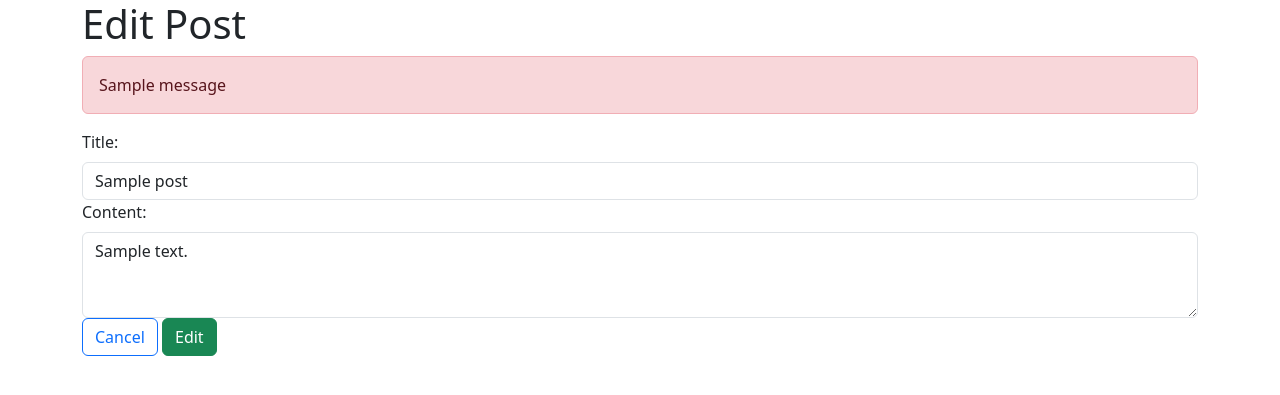
After one commit to spencerTaira/blogly, a Flask app: page /posts/1/edit in a window 1280 px wide. The commit adds this page. Shown: the top 395 px of the page. Run offline with Flask 3, Linux system fonts and the light colour scheme; tables that the repository leaves empty hold one stand-in row (values such as "Sample post"); one stand-in notice (Sample message) is shown.

Commit message:
added edit post functionality, shows the edit post form

```diff
--- a/flask-blogly/app.py
+++ b/flask-blogly/app.py
@@ -56,8 +56,9 @@ def show_user_profile(user_id):
     """Shows the users profile, options to edit info and delete profile"""
 
     user = User.query.get_or_404(user_id)
+    posts = Post.query.filter(Post.user_id == user_id)
 
-    return render_template('user_profile.html', user=user)
+    return render_template('user_profile.html', user=user, posts=posts)
 
 
 @app.get('/users/<int:user_id>/edit')
@@ -95,12 +96,14 @@ def delete_user(user_id):
     flash("User has been deleted!")
     return redirect('/users')
 
+
 @app.get('/users/<int:user_id>/posts/new')
 def show_post_form(user_id):
     """ Render post form html """
 
     user = User.query.get(user_id)
     return render_template('new_post_form.html', user=user)
+
 
 @app.post('/users/<int:user_id>/posts/new')
 def add_new_post(user_id):
@@ -129,3 +132,17 @@ def add_new_post(user_id):
     db.session.commit()
 
     return redirect(f'/users/{user_id}')
+
+
+@app.get('/posts/<int:post_id>')
+def view_post(post_id):
+    post = Post.query.get(post_id)
+
+    return render_template('post_detail.html', post=post)
+
+
+@app.get('/posts/<int:post_id>/edit')
+def show_edit_post_form(post_id):
+    post = Post.query.get(post_id)
+
+    return render_template('edit_post.html', post=post)
--- a/flask-blogly/models.py
+++ b/flask-blogly/models.py
@@ -39,6 +39,8 @@ class User(db.Model):
     def get_full_name(self):
         return f'{self.first_name} {self.last_name}'
 
+    # .posts to navigate to posts because of backref
+
 
 class Post(db.Model):
     """Post Class"""
@@ -58,3 +60,4 @@ class Post(db.Model):
     user_id = db.Column(db.Integer,
                         db.ForeignKey('users.id'),
                         nullable=False)
+    user = db.relationship('User', backref='posts')
--- /dev/null
+++ b/flask-blogly/templates/edit_post.html
@@ -0,0 +1,34 @@
+{% extends 'base.html' %}
+
+{% block title %}
+Edit Post
+{% endblock %}
+
+{% block content %}
+
+<h1>Edit Post</h1>
+
+{% for msg in get_flashed_messages() %}
+<div class="alert alert-danger">{{msg}}</div>
+{% endfor %}
+
+<div>
+  <form>
+
+    <label for="title" class="form-label">Title:</label>
+    <input type="text" id="title" name="title" value="{{post.title}}" class="form-control">
+
+    <label for="content" class="form-label">Content:</label>
+    <!-- <input type="text" id="content" name="content" class="form-control"> -->
+    <textarea class="form-control" id="content" name="content" rows="3">{{post.content}}</textarea>
+
+
+
+    <input type="submit" name="cancel" class="btn btn-outline-primary" value="Cancel"
+      formaction="/users/{{post.user_id}}">
+    <input type="submit" name="edit" class="btn btn-success" value="Edit" formaction="/posts/{{post.id}}/edit"
+      formmethod="POST">
+  </form>
+</div>
+
+{% endblock %}
--- a/flask-blogly/tests.py
+++ b/flask-blogly/tests.py
@@ -1,7 +1,7 @@
 from unittest import TestCase
 
 from app import app, db
-from models import User
+from models import User, connect_db
 
 # Let's configure our app to use a different database for tests
 app.config['SQLALCHEMY_DATABASE_URI'] = "postgresql:///blogly_test"
@@ -16,6 +16,7 @@ app.config['DEBUG_TB_HOSTS'] = ['dont-show-debug-toolbar']
 # once for all tests --- in each test, we'll delete the data
 # and create fresh new clean test data
 
+connect_db(app)
 db.create_all()
 
 
@@ -89,7 +90,7 @@ class UserViewTestCase(TestCase):
             self.assertIn("test_first", html)
             self.assertIn('Delete', html)
 
-            resp = c.get(f'/users/1000') #good/bad tests
+            resp = c.get(f'/users/1000')  # good/bad tests
             html = resp.get_data(as_text=True)
             self.assertEqual(resp.status_code, 404)
 
```
Also changed, not shown: flask-blogly/templates/post_detail.html (added, +23 -0 lines), flask-blogly/templates/user_profile.html (+8 -4 lines).
